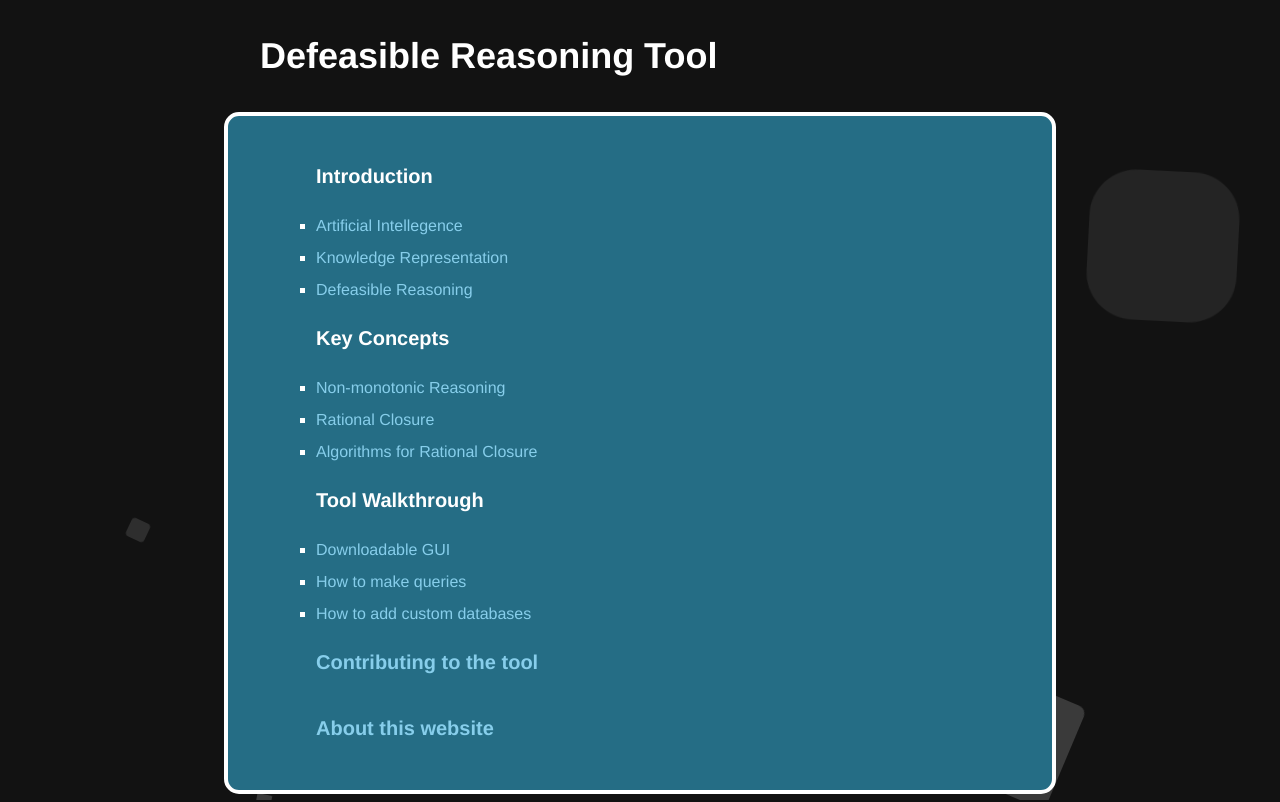
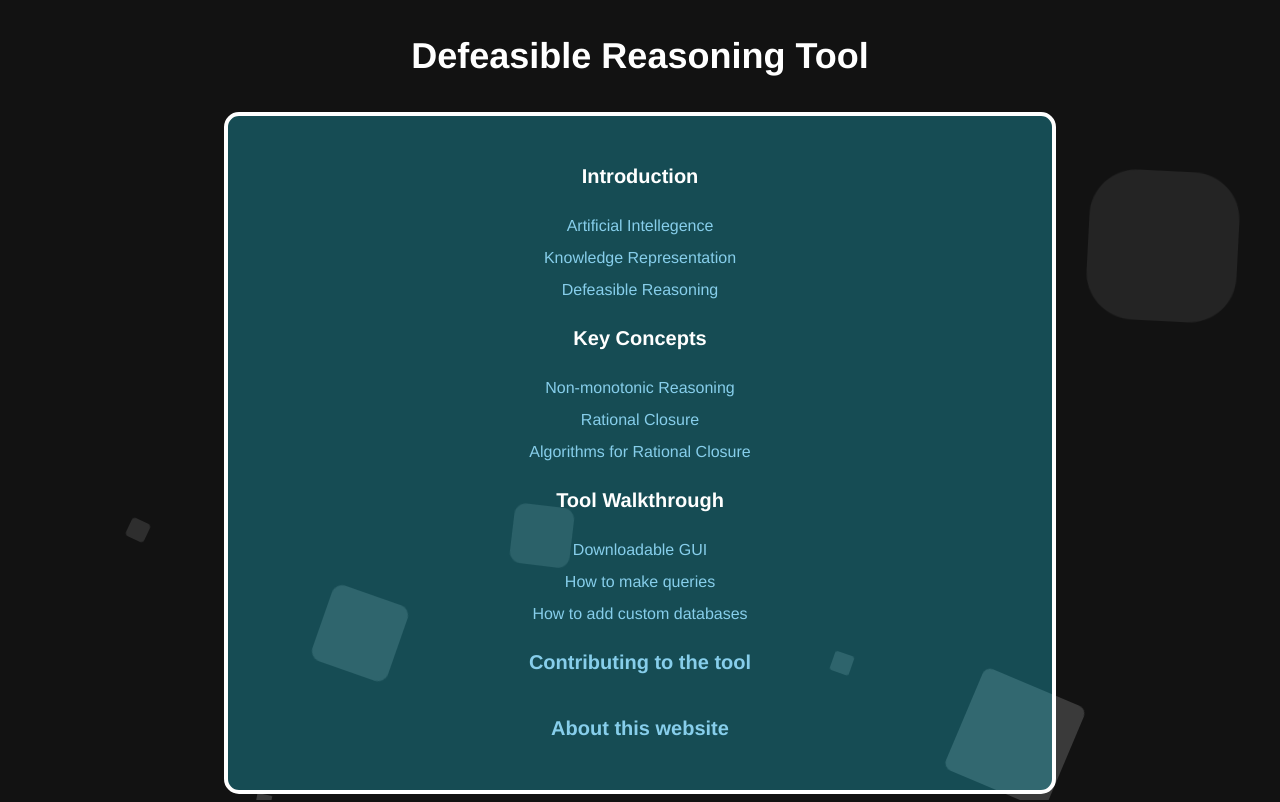
Before and after one commit to Anri-Lombard/Defeasible-Reasoning, a Next.js app: page / in a window 1280 px wide. Shown: the top 802 px of the page. Built offline with nearby package versions, Linux system fonts and the light colour scheme.

Commit message:
Styling improvement

```diff
--- a/styles/Home.module.css
+++ b/styles/Home.module.css
@@ -10,10 +10,11 @@
 
   .contents {
     border: 4px solid white;
-    background-color: #256D85;
+    /* background-color: #256D85; */
     border-radius: 15px;
     padding: 2rem;
     font-size: 16px;
+    @apply text-center bg-cyan-400/30
   }
 
   .contentsText {
@@ -22,7 +23,7 @@
   }
 
   .contents li {
-    list-style-type: square;
+    list-style-type: none;
   }
 
   .contents span {
@@ -31,7 +32,7 @@
   }
 
   .contentsHeader {
-    font-size: 22px;
+    font-size: 30px;
   }
 
   .contentsText ul {
@@ -50,7 +51,7 @@
 
   /* Heading */
   .mainHeader {
-    @apply text-4xl font-black p-9
+    @apply text-4xl font-black p-9 text-center
   }
 
   /* Section */
```
